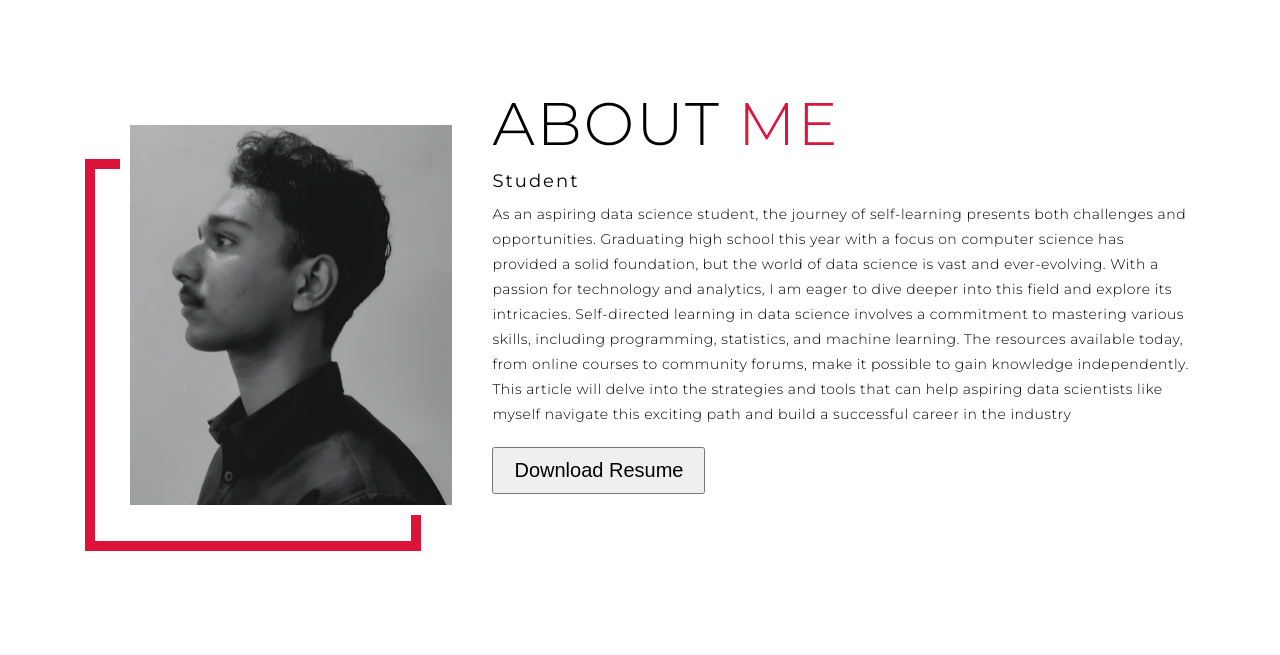
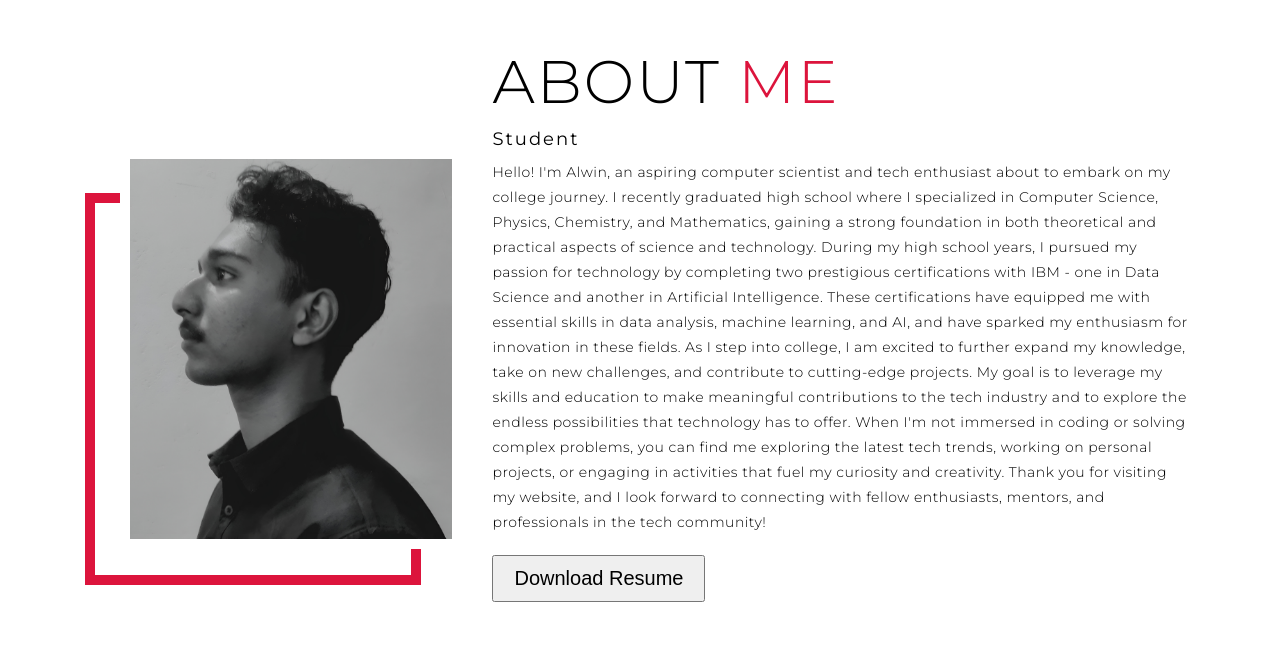
Before and after one commit to alwinfranciso/ca, a plain HTML site: page index.html in a window 1280 px wide. Shown: the part 1748-2403 px from the top of the page. Drawn offline with Linux system fonts and the light colour scheme.

Commit message:
Update index.html

```diff
--- a/index.html
+++ b/index.html
@@ -177,16 +177,15 @@
       <div class="col-right">
         <h1 class="section-title">About <span>me</span></h1>
         <h2>Student </h2>
-        <p>As an aspiring data science student, the journey of self-learning presents both challenges and opportunities.
-          Graduating high school this year with a focus on computer science has provided a solid foundation, but the
-          world of data science is vast and ever-evolving. With a passion for technology and analytics, I am eager to
-          dive deeper into this field and explore its intricacies.
+        <p>Hello! I'm Alwin, an aspiring computer scientist and tech enthusiast about to embark on my college journey. I recently graduated high school where I specialized in Computer Science, Physics, Chemistry, and Mathematics, gaining a strong foundation in both theoretical and practical aspects of science and technology.
 
-          Self-directed learning in data science involves a commitment to mastering various skills, including
-          programming, statistics, and machine learning. The resources available today, from online courses to community
-          forums, make it possible to gain knowledge independently. This article will delve into the strategies and
-          tools that can help aspiring data scientists like myself navigate this exciting path and build a successful
-          career in the industry
+During my high school years, I pursued my passion for technology by completing two prestigious certifications with IBM - one in Data Science and another in Artificial Intelligence. These certifications have equipped me with essential skills in data analysis, machine learning, and AI, and have sparked my enthusiasm for innovation in these fields.
+
+As I step into college, I am excited to further expand my knowledge, take on new challenges, and contribute to cutting-edge projects. My goal is to leverage my skills and education to make meaningful contributions to the tech industry and to explore the endless possibilities that technology has to offer.
+
+When I'm not immersed in coding or solving complex problems, you can find me exploring the latest tech trends, working on personal projects, or engaging in activities that fuel my curiosity and creativity.
+
+Thank you for visiting my website, and I look forward to connecting with fellow enthusiasts, mentors, and professionals in the tech community!
         </p>
         <form action="alwin.png" method="get">
         <input class="cta" type="submit" value="Download Resume">
```
